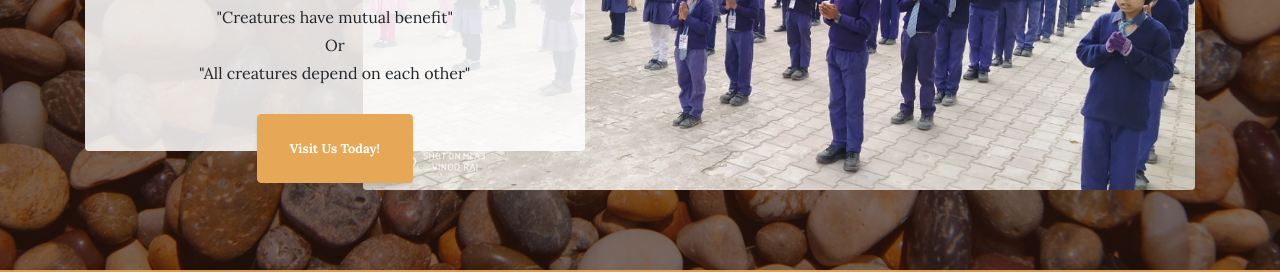
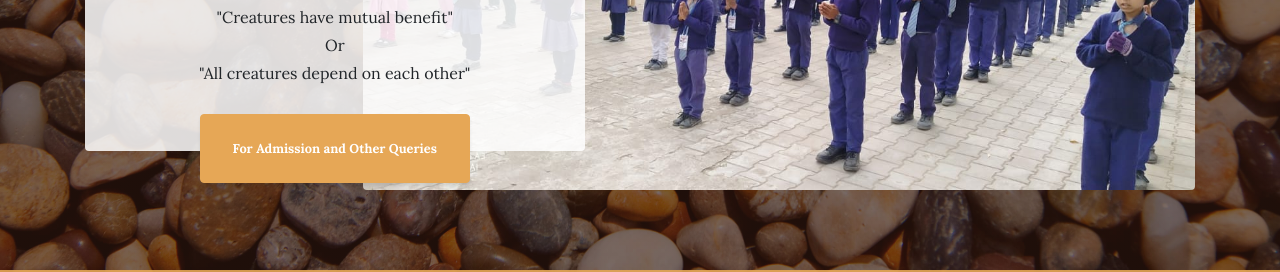
Before and after one commit to mnthnjain/bhagwan-mahaveer-baal-sanskar.github.io, a website: page index.html in a window 1280 px wide. Shown: the part 551-823 px from the top of the page. Drawn offline with Linux system fonts and the light colour scheme.

Commit message:
added link to google forms

```diff
--- a/index.html
+++ b/index.html
@@ -96,7 +96,7 @@
 
           </p>
           <div class="intro-button mx-auto">
-            <a class="btn btn-primary btn-xl" href="#">Visit Us Today!</a>
+            <a class="btn btn-primary btn-xl" href='https://forms.gle/xgVGTETxRSUqNhnQ6'>For Admission and Other Queries</a>
           </div>
         </div>
       </div>
```
